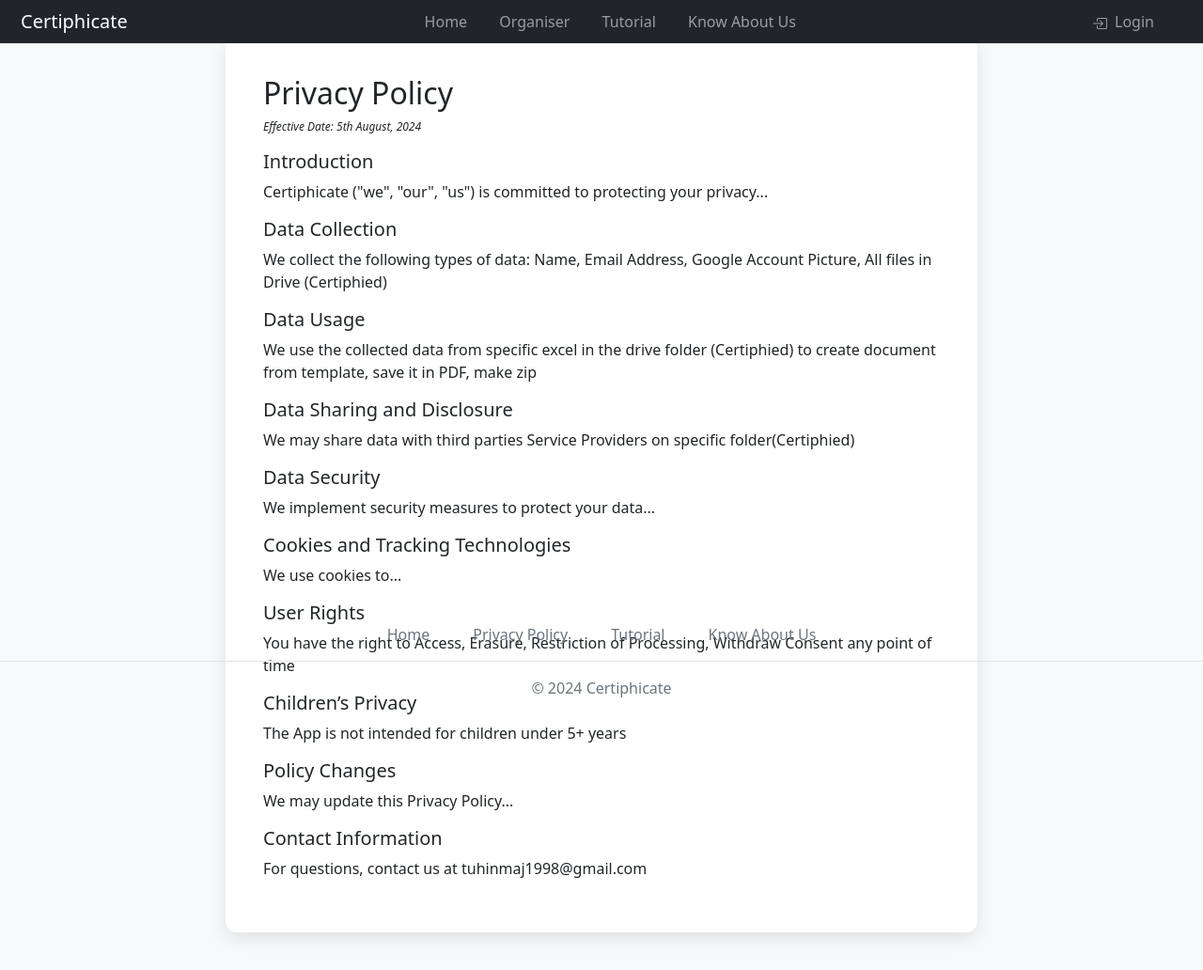
After one commit to tuhinmaj1998/mycertificate, a FastAPI app: template templates/privacy_policy.html in a window 1280 px wide. The commit adds this page. Shown: the whole page at 94% size. Run offline with FastAPI, Linux system fonts and the light colour scheme; the template is opened without the code that fills it, so the values that code supplies are empty; parts of the project's set-up code (start-up, migrations or seed data) failed here and were passed over; some libraries are stand-ins or nearby versions.

Commit message:
Privacy Policy

```diff
--- a/templates/error.html
+++ b/templates/error.html
@@ -35,6 +35,7 @@
 </div>
 
 </body>
+{% include 'footer.html' %}
 <script>
     let starContainer = document.querySelector(".stars");
   for (let i = 0; i < 100; i++) {
--- /dev/null
+++ b/templates/footer.html
@@ -0,0 +1,9 @@
+<footer class="py-3 my-4 fixed-bottom">
+    <ul class="nav justify-content-center border-bottom pb-3 mb-3">
+      <li class="nav-item"><a href="/" class="nav-link px-2 text-muted">Home</a></li>
+      <li class="nav-item"><a href="/privacy" class="nav-link px-2 text-muted">Privacy Policy</a></li>
+      <li class="nav-item"><a href="#" class="nav-link px-2 text-muted">Tutorial </a></li>
+      <li class="nav-item"><a href="#" class="nav-link px-2 text-muted">Know About Us</a></li>
+    </ul>
+    <p class="text-center text-muted">© 2024 Certiphicate</p>
+  </footer>
--- a/templates/home.html
+++ b/templates/home.html
@@ -30,6 +30,6 @@
 
 <!--</div>-->
 
-
+{% include 'footer.html' %}
 </body>
 </html>
--- a/templates/nav.html
+++ b/templates/nav.html
@@ -33,7 +33,7 @@
 
 </style>
 
-<nav class="navbar navbar-dark bg-dark">
+<nav class="navbar navbar-dark bg-dark fixed-top">
     <div class="container-fluid">
         <div class="navbar-header">
             <a class="navbar-brand" href="#">Certiphicate</a>
--- a/templates/organiser.html
+++ b/templates/organiser.html
@@ -206,6 +206,7 @@
          </div>
       </div>
    <script src="https://cdn.jsdelivr.net/npm/bootstrap@5.0.0-beta3/dist/js/bootstrap.min.js" integrity="sha384-j0CNLUeiqtyaRmlzUHCPZ+Gy5fQu0dQ6eZ/xAww941Ai1SxSY+0EQqNXNE6DZiVc" crossorigin="anonymous"></script>
+{% include 'footer.html' %}
 
    </body>
 </html>
--- /dev/null
+++ b/templates/privacy_policy.html
@@ -0,0 +1,46 @@
+<!DOCTYPE html>
+<html lang="en">
+<head>
+    <meta charset="UTF-8">
+    <title>Privacy Policy</title>
+    <meta name="viewport" content="width=device-width, initial-scale=1.0">
+    <link href="https://cdn.jsdelivr.net/npm/bootstrap@5.1.3/dist/css/bootstrap.min.css" rel="stylesheet">
+    <!-- Google Font -->
+    <link href="https://fonts.googleapis.com/css2?family=Open+Sans:wght@400;600&display=swap" rel="stylesheet">
+    <link rel="stylesheet" href="/static/css/organiser-template.css">
+</head>
+<body>
+{% include 'nav.html' %}
+<div class="container">
+    <h2>Privacy Policy</h2>
+    <p style="font-size:12px;"><i>Effective Date: 5th August, 2024</i></p>
+    <div class="row">
+
+        <h5>Introduction</h5>
+        <p>Certiphicate ("we", "our", "us") is committed to protecting your privacy...</p>
+        <h5>Data Collection</h5>
+        <p>We collect the following types of data: Name, Email Address, Google Account Picture, All files in Drive
+            (Certiphied)</p>
+        <h5>Data Usage</h5>
+        <p>We use the collected data from specific excel in the drive folder (Certiphied) to create document from
+            template,
+            save it in PDF, make zip</p>
+        <h5>Data Sharing and Disclosure</h5>
+        <p>We may share data with third parties Service Providers on specific folder(Certiphied)</p>
+        <h5>Data Security</h5>
+        <p>We implement security measures to protect your data...</p>
+        <h5>Cookies and Tracking Technologies</h5>
+        <p>We use cookies to...</p>
+        <h5>User Rights</h5>
+        <p>You have the right to Access, Erasure, Restriction of Processing, Withdraw Consent any point of time</p>
+        <h5>Children’s Privacy</h5>
+        <p>The App is not intended for children under 5+ years</p>
+        <h5>Policy Changes</h5>
+        <p>We may update this Privacy Policy...</p>
+        <h5>Contact Information</h5>
+        <p>For questions, contact us at tuhinmaj1998@gmail.com</p>
+    </div>
+</div>
+{% include 'footer.html' %}
+</body>
+</html>
```
